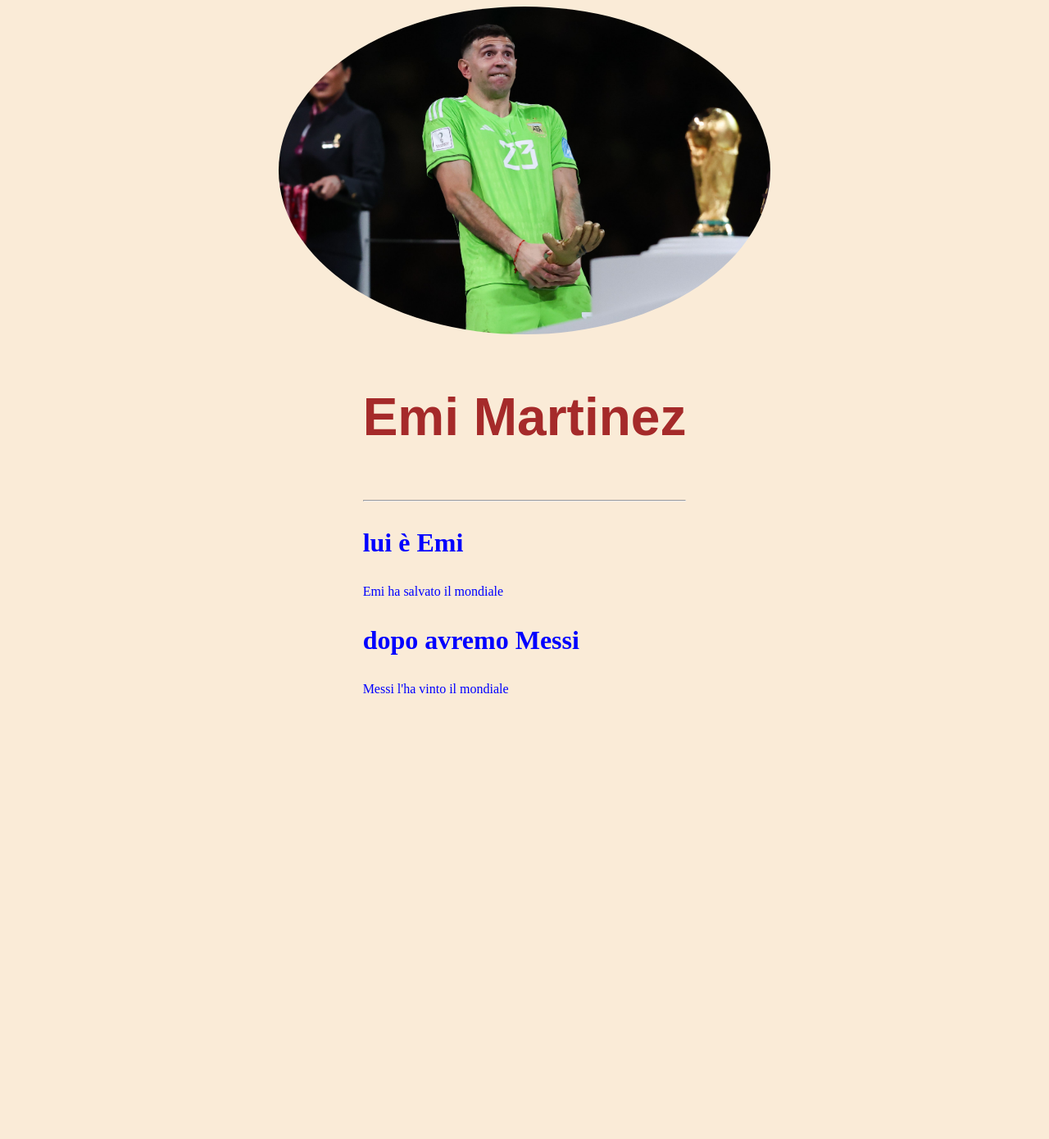
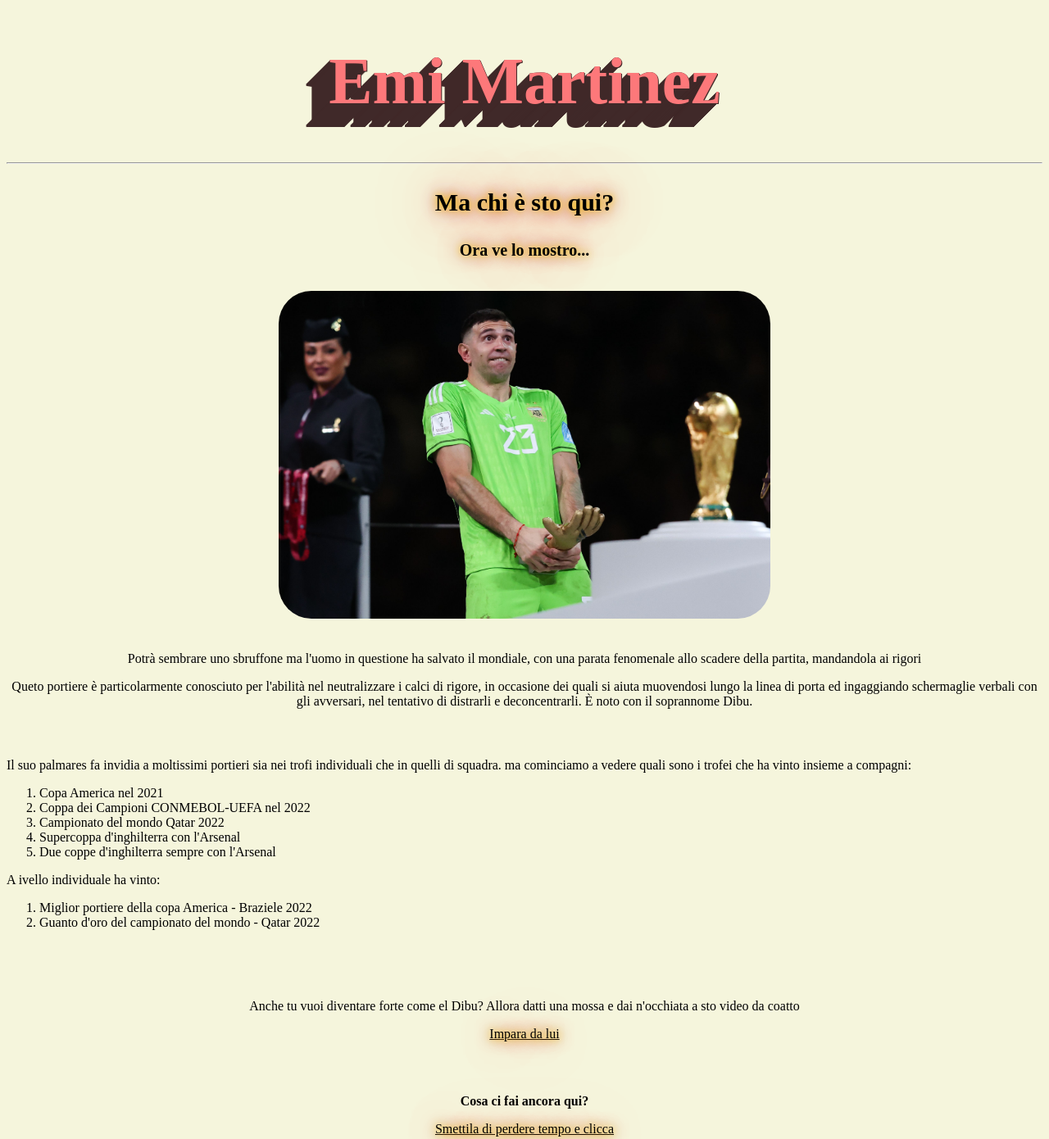
Before and after one commit to LucasGad/LucasGad.github.io, a plain HTML site: page index.html in a window 1280 px wide. Shown: the top 1390 px of the page at 82% size. Before the commit the page ends 874 px from the top, so only its background shows below. Drawn offline with Linux system fonts and the light colour scheme.

Commit message:
lavoro finito

```diff
--- a/index.html
+++ b/index.html
@@ -1,26 +1,51 @@
 <!DOCTYPE html>
 <html>
     <head>
-        <title>lucas website</title>
-        <link rel="stylesheet" href="style.css"/>
+        <title>Lucas' website</title>
+        <link rel="stylesheet" href="tyle.css">
     </head>
 
-    <body class="centerbox">
-        <section class="center-box">
-            <img src="emi martinez.jpg" height="400px">
-        </section>
+    <body>
+        <h1 class="titolo">Emi Martinez</h1>
+        <hr/>
+        <div id="sottotit">
+            <p class="p1">Ma chi è sto qui?</p>
+            <p class="p2">Ora ve lo mostro...</p>
+        </div>
 
-        <section class="s">
-            <section>
-        <h1 class="myname">Emi Martinez</h1>
-        <hr/>
-        <h3>lui è Emi</h3>
-        <p>Emi ha salvato il mondiale</p>
+        <br/>
+        <img src="emi martinez.jpg" height="400px"/>
 
-        <h3>dopo avremo Messi</h3>
-        <p>Messi l'ha vinto il mondiale</p>
-    </section>
-    </section>
+        <div id="para1">
+        <p>Potrà sembrare uno sbruffone ma l'uomo in questione ha salvato il mondiale, con una parata fenomenale allo scadere della partita, mandandola ai rigori</p>
+        <p>Queto portiere è particolarmente conosciuto per l'abilità nel neutralizzare i calci di rigore, in occasione dei quali si aiuta muovendosi lungo la linea di porta ed ingaggiando schermaglie verbali con gli avversari, nel tentativo di distrarli e deconcentrarli. È noto con il soprannome Dibu.</p>
+        </div>
+
+        <p>Il suo palmares fa invidia a moltissimi portieri sia nei trofi individuali che in quelli di squadra. ma cominciamo a vedere quali sono i trofei che ha vinto insieme a compagni:</p>
+        <ol>
+            <li>Copa America nel 2021</li>
+            <li>Coppa dei Campioni CONMEBOL-UEFA nel 2022</li>
+            <li>Campionato del mondo Qatar 2022</li>
+            <li>Supercoppa d'inghilterra con l'Arsenal</li>
+            <li>Due coppe d'inghilterra sempre con l'Arsenal</li>
+        </ol>
+        <p>A ivello individuale ha vinto:</p>
+        <ol>
+            <li>Miglior portiere della copa America - Braziele 2022</li>
+            <li>Guanto d'oro del campionato del mondo - Qatar 2022</li>
+        </ol>
+        <br/>
+
+        <div class="lin2">
+        <p>Anche tu vuoi diventare forte come el Dibu? Allora datti una mossa e dai n'occhiata a sto video da coatto</p>
+        <a class="link" href="https://www.youtube.com/watch?v=7krTPOix9ds">Impara da lui</a>
+        </div>
+        </br>
+        <div class="link2">
+        <p class="ultimo">Cosa ci fai ancora qui?</p>
+        <a class="link" href="https://5500-lucasgad-lucasgadgithub-cmlqrl8ex21.ws-eu85.gitpod.io/index2.html">Smettila di perdere tempo e clicca</a>
+        </div>
+
 
     </body>
 </html>
--- /dev/null
+++ b/tyle.css
@@ -0,0 +1,73 @@
+img {
+    border-radius: 10%;
+    display: inline;
+    clear: both;
+    border-radius: 40px;
+    display: block;
+    margin: 0 auto;
+
+}
+
+.titolo {
+    color: #FD787A;
+    font-family: 'Share Tech Mono';
+    text-shadow: #402929 1px 1px, #402929 -0px 0px, #402929 -1px 1px, #402929 -2px 2px, #402929 -3px 3px, #402929 -4px 4px, #402929 -5px 5px, #402929 -6px 6px, #402929 -7px 7px, #402929 -8px 8px, #402929 -9px 9px, #402929 -10px 10px, #402929 -11px 11px, #402929 -12px 12px, #402929 -13px 13px, #402929 -14px 14px, #402929 -15px 15px, #402929 -16px 16px, #402929 -17px 17px, #402929 -18px 18px, #402929 -19px 19px, #402929 -20px 20px, #402929 -21px 21px, #402929 -22px 22px, #402929 -23px 23px, #402929 -24px 24px, #402929 -25px 25px, #402929 -26px 26px, #402929 -27px 27px, #402929 -28px 28px, #402929 -29px 29px;
+    text-align: center;
+    font-size: 80px;
+}
+
+.link {
+    color: black;
+    font-family: Londrina Outline;
+    text-shadow: 0 0 10px gold, 0 0 20px firebrick, 0 0 40px pink, 0 0 80px red;
+}
+
+body{
+    background-color: beige;
+}
+
+.p1 {
+    color: black;
+    font-family: Londrina Outline;
+    text-shadow: 0 0 10px gold, 0 0 20px firebrick, 0 0 40px pink, 0 0 80px red;
+    font-size: 30px;
+    font-weight: bold;
+}
+
+
+.p2{
+    color: black;
+    font-family: Londrina Outline;
+    text-shadow: 0 0 10px gold, 0 0 20px firebrick, 0 0 40px pink, 0 0 80px red;
+    font-size: 20px;
+    font-weight: bold;
+}
+
+.ultimo{
+    font-weight: bold;
+    font size: 20px;
+}
+
+.link2{
+    text-align: center;
+    margin-bottom: 100px;
+
+
+}
+
+.lin2{
+    text-align: center;
+    margin-top: 50px;
+    margin-bottom: 30px;
+}
+
+#sottotit {
+    text-align: center;
+}
+
+#para1{
+    text-align: center;
+    width: fit-content;
+    margin-top: 40px;
+    margin-bottom: 60px;
+}
--- /dev/null
+++ b/tyle2.css
@@ -0,0 +1,6 @@
+.titolo {
+    text-align: center;
+    font-weight: bold;
+    font-size: 200px;
+    text-decoration: dotted;
+}
```
Also changed, not shown: index2.html (added, +12 -0 lines).
